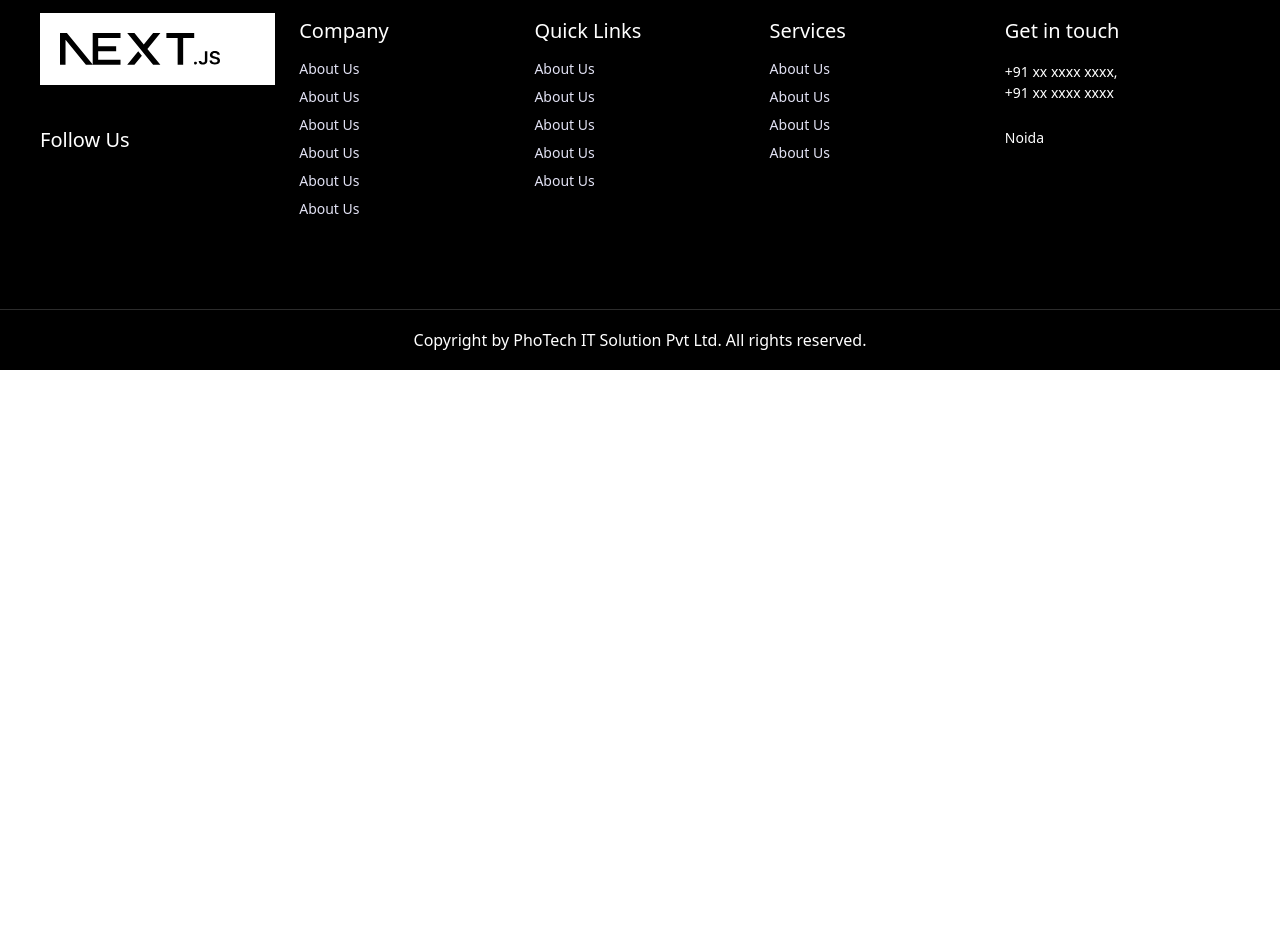
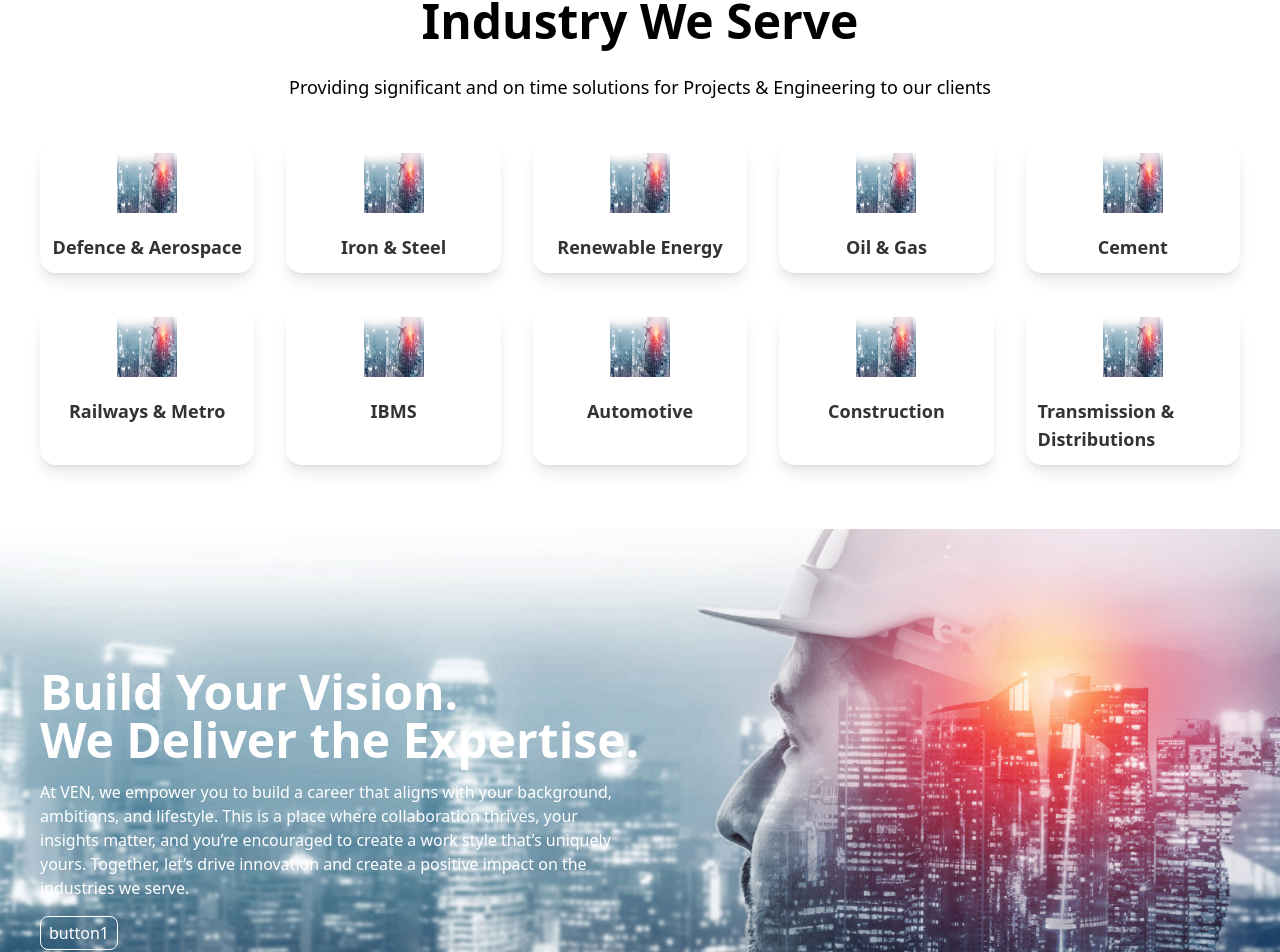
Before and after one commit to amitk9627/photech, a Next.js app: page / in a window 1280 px wide. Shown: the part 2419-3371 px from the top of the page. Before the commit the page ends 2789 px from the top, so only its background shows below. Built offline with nearby package versions, Linux system fonts and the light colour scheme; what @mui/material-nextjs would draw is missing.

Commit message:
two new setion added : Amit

```diff
--- /dev/null
+++ b/src/section/HomeSection/Empower.jsx
@@ -0,0 +1,38 @@
+import React from "react";
+import Banner from "@/assets/heroBanner.jpg";
+import Container from "@/components/Container/Container";
+const Empower = () => {
+  const backgroundImageStyle = {
+    backgroundImage: `url(${Banner.src})`,
+    backgroundSize: "cover",
+    backgroundPosition: "center",
+    height: "70vh",
+  };
+  return (
+    <div style={backgroundImageStyle} className=" flex flex-col justify-center">
+      <Container>
+        <div className="text-white flex flex-col gap-4 w-1/2">
+          <h2 className="text-5xl font-bold">
+            Build Your Vision.
+            <br />
+            We Deliver the Expertise.
+          </h2>
+          <p className="">
+            At VEN, we empower you to build a career that aligns with your
+            background, ambitions, and lifestyle. This is a place where
+            collaboration thrives, your insights matter, and you’re encouraged
+            to create a work style that’s uniquely yours. Together, let’s drive
+            innovation and create a positive impact on the industries we serve.
+          </p>
+          <p className="">
+            <button className="px-2 py-1 border border-white rounded-lg">
+              button1
+            </button>
+          </p>
+        </div>
+      </Container>
+    </div>
+  );
+};
+
+export default Empower;
--- a/src/section/HomeSection/HeroBanner.jsx
+++ b/src/section/HomeSection/HeroBanner.jsx
@@ -1,7 +1,7 @@
 import React from "react";
 import Banner from "@/assets/heroBanner.jpg";
 import Container from "@/components/Container/Container";
-const HeroBanner = () => {
+const  HeroBanner = () => {
   const backgroundImageStyle = {
     backgroundImage: `url(${Banner.src})`,
     backgroundSize: "cover",
--- /dev/null
+++ b/src/section/HomeSection/IndustryWeServe.jsx
@@ -0,0 +1,41 @@
+import React from "react";
+import Banner from "@/assets/heroBanner.jpg";
+
+const IndustryWeServe = () => {
+  const industries = [
+    { title: "Defence & Aerospace", img: Banner.src },
+    { title: "Iron & Steel", img: Banner.src },
+    { title: "Renewable Energy", img: Banner.src },
+    { title: "Oil & Gas", img: Banner.src },
+    { title: "Cement", img: Banner.src },
+    { title: "Railways & Metro", img: Banner.src },
+    { title: "IBMS", img: Banner.src },
+    { title: "Automotive", img: Banner.src },
+    { title: "Construction", img: Banner.src },
+    { title: "Transmission & Distributions", img: Banner.src },
+  ];
+
+  return (
+    <div>
+      <div className="text-center">
+        <h2 className="text-5xl font-bold ">Industry We Serve</h2>
+        <p className="text-lg mt-7">
+          Providing significant and on time solutions for Projects & Engineering
+          to our clients
+        </p>
+      </div>
+      <div className="grid grid-cols-5 mt-10 gap-8">
+        {industries.map((item, i) => (
+          <div key={i} className="shadow-lg p-3 rounded-2xl">
+            <div className="flex flex-col gap-5 items-center ">
+              <img src={item.img} alt="" className="w-[60px] h-[60px]" />
+              <p className="text-lg text-[#333] font-semibold">{item.title}</p>
+            </div>
+          </div>
+        ))}
+      </div>
+    </div>
+  );
+};
+
+export default IndustryWeServe;
--- a/src/section/HomeSection/page.jsx
+++ b/src/section/HomeSection/page.jsx
@@ -4,6 +4,8 @@ import WhyChooseUs from "@/section/HomeSection/WhyChooseUs";
 import Container from "@/components/Container/Container";
 import Engagement from "@/section/HomeSection/Engagement";
 import TrustedPartner from "@/section/HomeSection/TrustedPartner";
+import IndustryWeServe from "@/section/HomeSection/IndustryWeServe";
+import Empower from "@/section/HomeSection/Empower";
 const page = () => {
   return (
     <div className="">
@@ -23,6 +25,13 @@ const page = () => {
           <TrustedPartner />
         </Container>
       </div>
+      <div className="py-16">
+        <Container>
+          <IndustryWeServe />
+        </Container>
+      </div>
+      <Empower />
+
     </div>
   );
 };
```
